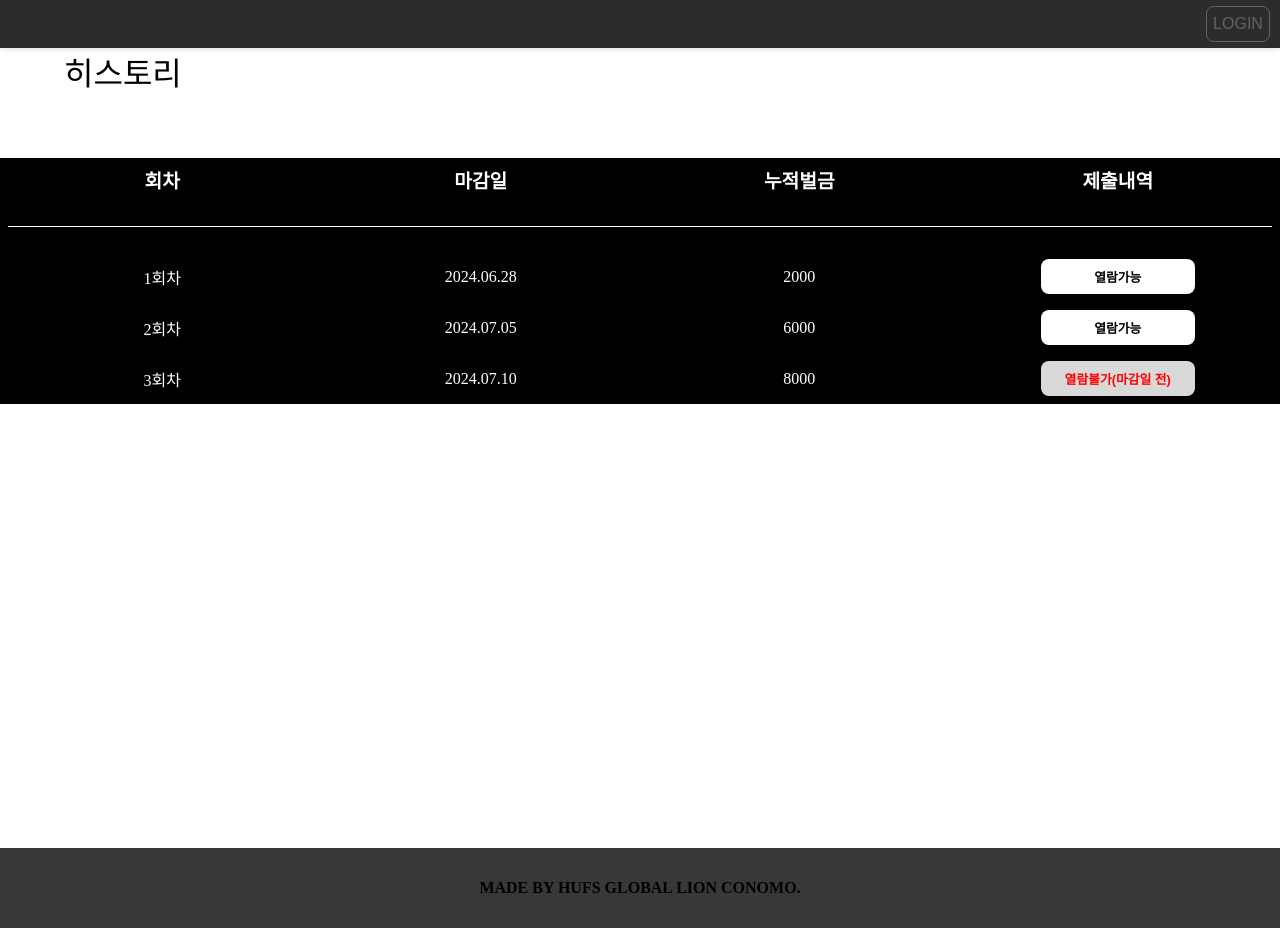
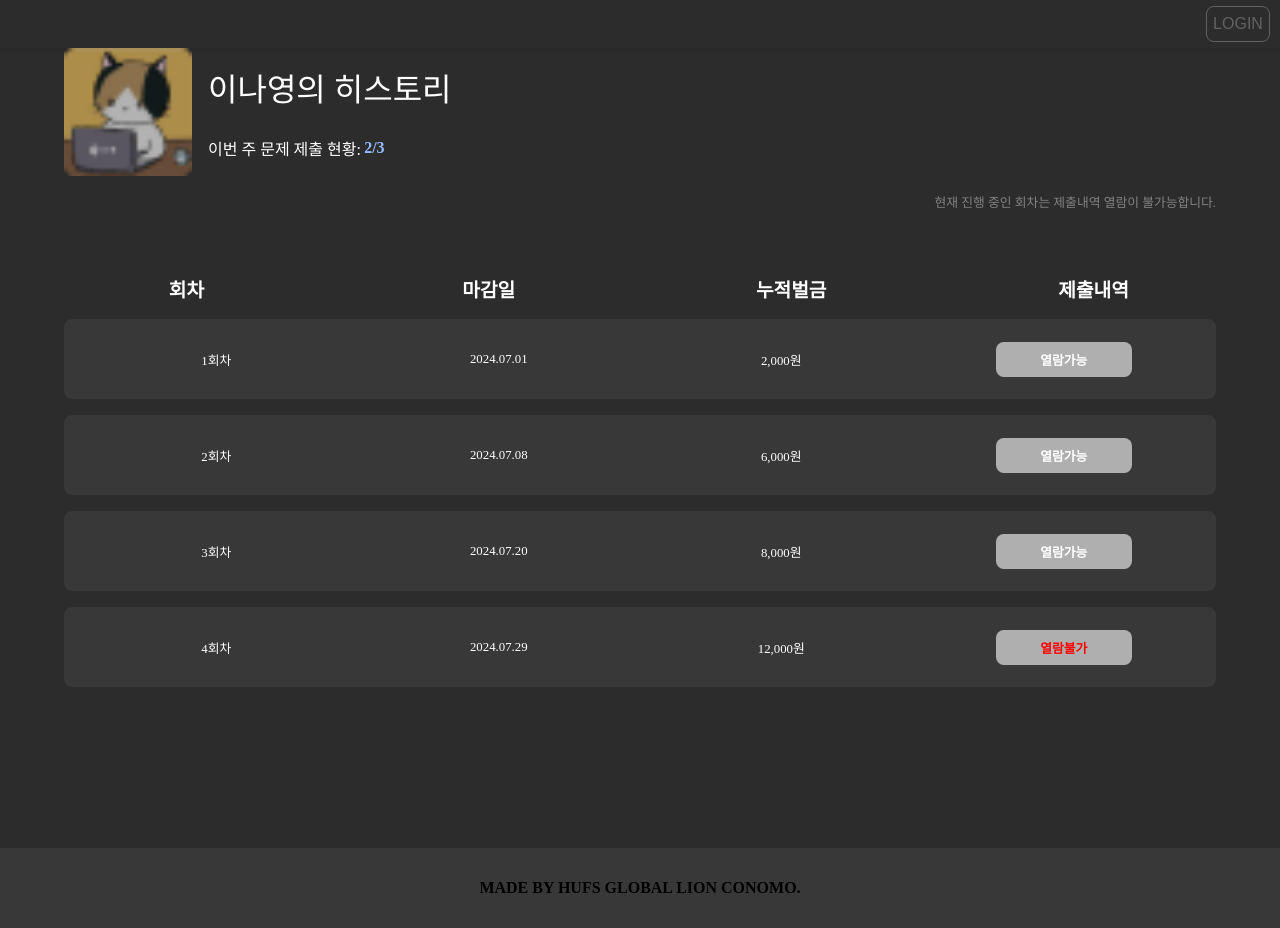
Before and after one commit to AlgorithmGenerator/AlgorithmGenerator-Web, a React (Vite) app in the folder conomoproject/: page /memberhistorypage in a window 1280 px wide. Built offline with nearby package versions, Linux system fonts and the light colour scheme.

Commit message:
[FIX]피그마대로 발표자료 히스토리 화면 수정 완료

```diff
--- a/conomoproject/src/pages/mainpage/MoimSpace/MemberHistory.jsx
+++ b/conomoproject/src/pages/mainpage/MoimSpace/MemberHistory.jsx
@@ -4,6 +4,7 @@ import { useNavigate } from 'react-router-dom';
 import CustomColumn from '../../../components/container/CustomColumn';
 import CustomRow from '../../../components/container/CustomRow';
 import CustomFont from '../../../components/container/CustomFont';
+import StyledImg from '../../../components/container/StyledImg';
 
 // 각 팀원의 회차별 제출기록 페이지입니다
 // 피그마의 '화면5) 제출기록목록화면'에 해당함
@@ -23,13 +24,13 @@ const PageContainer = styled(ContainerCenter)`
   justify-content: flex-start;
   gap: 4rem;
   position: relative;
-  background-color: white;
+  background-color: #2C2C2C;
 `;
 
 const Button = styled.button`
   border: none;
   border-radius: 0.5rem;
-  background-color: ${(props) => (props.disabled ? '#D9D9D9' : 'white')};
+  background-color: #AFAFAF;
   display: flex;
   align-items: center;
   justify-content: center;
@@ -38,22 +39,18 @@ const Button = styled.button`
   width: 50%;
 `;
 
-const HistoryDiv = styled.div`
-background-color: black;
-border: none;
+const QuizDiv = styled.div`
+  width: 90%;
+ height: 5rem;
   display: flex;
   flex-direction: column;
   align-items: center;
-justify-content: flex-start;
-width: 100%;
-min-height: 30vh;
-padding: 0.5rem;
-`;
-
-const Divider = styled.div`
-background-color: white;
-height: 1px;
-width: 100%;
+  justify-content: center;
+  padding: 1rem;
+  border: none;
+  border-radius: 0.5rem;
+  gap: 0.5rem;
+  background-color: #383838;
 `;
 
 const MemberHistoryPage = () => {
@@ -61,74 +58,81 @@ const MemberHistoryPage = () => {
 
   // 회차 Mock data
   const historyData = [
-    { id: 1, round: '1회차', date: '2024.06.28', penalty: 2000, status: '열람가능', datenumber: 2 },
-    { id: 2, round: '2회차', date: '2024.07.05', penalty: 6000, status: '열람가능', datenumber: 1 },
-    { id: 3, round: '3회차', date: '2024.07.10', penalty: 8000, status: '열람불가(마감일 전)', datenumber: 3 },
+    { id: 1, round: '1회차', date: '2024.07.01', penalty: 2000, status: '열람가능', disabled: false },
+    { id: 2, round: '2회차', date: '2024.07.08', penalty: 6000, status: '열람가능', disabled: false },
+    { id: 3, round: '3회차', date: '2024.07.20', penalty: 8000, status: '열람가능', disabled: false },
+    { id: 4, round: '4회차', date: '2024.07.29', penalty: 12000, status: '열람불가', disabled: true },
   ];
 
   const goDetail = (datenumber) => {
+    if (!historyData.find(item => item.id === datenumber).disabled) {
       navigate('/submitcodepage', { state: { datenumber } });
+    }
   }
 
   return (
     <ContainerCenter>
       <PageContainer>
-        <CustomRow width='90%' alignItems='center' justifyContent='flex-start'>
-          <CustomFont color='black' font='2rem'>히스토리</CustomFont>
+        <CustomColumn width='90%' alignItems='center' justifyContent='center' gap='1rem'>
+          <CustomRow width='100%' alignItems='center' justifyContent='flex-start' gap='1rem'>
+            <StyledImg src={'basicLogo.png'} width='8rem' height='8rem' borderRadius='5px' />
+
+            <CustomColumn width='80%' height='6rem' alignItems='flex-start' justifyContent='space-between' gap='1rem'>
+              <CustomFont color='white' font='2rem'>이나영의 히스토리</CustomFont>
+              <CustomRow width='100%' alignItems='center' justifyContent='flex-start' gap='0.2rem'>
+                <CustomFont color='white' font='1rem'>이번 주 문제 제출 현황:</CustomFont>
+                <CustomFont color='#93BCFF' font='1rem' fontWeight='bold'>2/3</CustomFont>
+              </CustomRow>
+            </CustomColumn>
           </CustomRow>
 
-        <HistoryDiv>
-          <CustomColumn width='100%' alignItems='center' justifyContent='center' gap='2rem'>
-            <CustomRow width='100%' alignItems='center' justifyContent='space-around'>
-              <CustomRow width='25%' alignItems='center' justifyContent='center' gap='1rem'>
+          <CustomRow width='100%' alignItems='center' justifyContent='flex-end'>
+            <CustomFont color='#828282' font='0.8rem'>현재 진행 중인 회차는 제출내역 열람이 불가능합니다.</CustomFont>
+          </CustomRow>
+        </CustomColumn>
+
+        <CustomColumn width='100%' alignItems='center' justifyContent='center' gap='1rem'>
+          <CustomRow width='90%' alignItems='center' justifyContent='center' gap='4.5rem'>
+            <CustomRow width='20%' alignItems='center' justifyContent='center' gap='1rem'>
               <CustomFont color='white' font='1.2rem' fontWeight='bold'>회차</CustomFont>
             </CustomRow>
 
-              <CustomRow width='25%' alignItems='center' justifyContent='center' gap='1rem'>
+            <CustomRow width='20%' alignItems='center' justifyContent='center' gap='1rem'>
               <CustomFont color='white' font='1.2rem' fontWeight='bold'>마감일</CustomFont>
             </CustomRow>
 
-              <CustomRow width='25%' alignItems='center' justifyContent='center' gap='1rem'>
+            <CustomRow width='20%' alignItems='center' justifyContent='center' gap='1rem'>
               <CustomFont color='white' font='1.2rem' fontWeight='bold'>누적벌금</CustomFont>
             </CustomRow>
 
-              <CustomRow width='25%' alignItems='center' justifyContent='center' gap='1rem'>
+            <CustomRow width='20%' alignItems='center' justifyContent='center' gap='1rem'>
               <CustomFont color='white' font='1.2rem' fontWeight='bold'>제출내역</CustomFont>
             </CustomRow>
           </CustomRow>
 
-            <Divider />
-
-            <CustomColumn width='100%' alignItems='center' justifyContent='center' gap='1rem'>
-              {historyData.map((history) => (
-                <CustomRow key={history.id} width='100%' alignItems='center' justifyContent='space-around'>
-                  <CustomRow width='25%' alignItems='center' justifyContent='center' gap='1rem'>
-                    <CustomFont color='white' font='1rem'>{history.round}</CustomFont>
+          {historyData.map((item) => (
+            <QuizDiv key={item.id}>
+              <CustomRow width='100%' alignItems='center' justifyContent='space-between'>
+                <CustomRow width='25%' alignItems='center' justifyContent='center'>
+                  <CustomFont color='white' font='0.8rem'>{item.round}</CustomFont>
                 </CustomRow>
-
-                  <CustomRow width='25%' alignItems='center' justifyContent='center' gap='1rem'>
-                    <CustomFont color='white' font='1rem'>{history.date}</CustomFont>
+                <CustomRow width='25%' alignItems='center' justifyContent='center'>
+                  <CustomFont color='white' font='0.8rem'>{item.date}</CustomFont>
                 </CustomRow>
-
-                  <CustomRow width='25%' alignItems='center' justifyContent='center' gap='1rem'>
-                    <CustomFont color='white' font='1rem'>{history.penalty}</CustomFont>
+                <CustomRow width='25%' alignItems='center' justifyContent='center'>
+                  <CustomFont color='white' font='0.8rem'>{item.penalty.toLocaleString()}원</CustomFont>
                 </CustomRow>
-
-                  <CustomRow width='25%' alignItems='center' justifyContent='center' gap='1rem'>
-                    <Button
-                      onClick={() => history.status === '열람가능' && goDetail(history.datenumber)}
-                      disabled={history.status !== '열람가능'}
-                    >
-                      <CustomFont color={history.status === '열람가능' ? 'black' : 'red'} font='0.8rem' fontWeight='bold'>
-                        {history.status}
+                <CustomRow width='25%' alignItems='center' justifyContent='center'>
+                  <Button disabled={item.disabled} onClick={() => goDetail(item.id)}>
+                    <CustomFont color={item.disabled ? 'red' : 'white'} font='0.8rem' fontWeight='bold'>
+                      {item.status}
                     </CustomFont>
                   </Button>
                 </CustomRow>
               </CustomRow>
+            </QuizDiv>
           ))}
         </CustomColumn>
-          </CustomColumn>
-        </HistoryDiv>
       </PageContainer>
     </ContainerCenter>
   );
```
Lines whose indentation alone changed are shown as unchanged.
